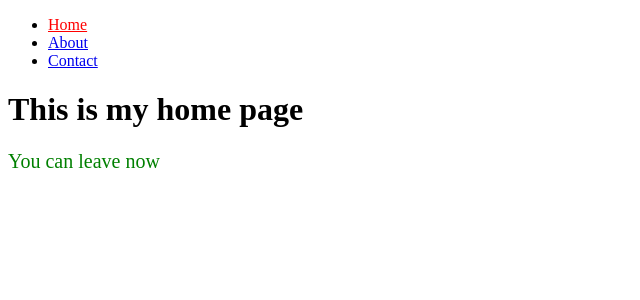
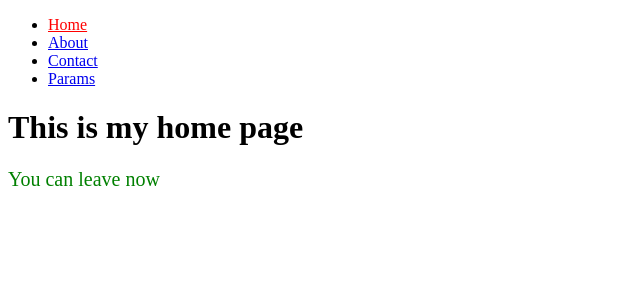
Before and after one commit to MiksMozuls/Flask, a Flask app: page /home in a window 1280 px wide. Shown: the top 300 px of the page, without its empty margins (0-640 px from the left). Run offline with Flask 2, Linux system fonts and the light colour scheme.

Commit message:
Added the params page

```diff
--- a/main.py
+++ b/main.py
@@ -1,4 +1,4 @@
-from flask import Flask,render_template
+from flask import Flask,render_template,request
 
 app = Flask(__name__)
 
@@ -17,8 +17,11 @@ def about():
 
 @app.route('/contact')
 def contact():
+  return render_template('contact.html',phone = 91169420666)
 
-  return render_template('contact.html',phone = 91169420666)
+@app.route('/params')
+def params():
+  return render_template('params.html',args = request.args.to_dict())
 
 if __name__ == "__main__":
   app.run(host = '0.0.0.0',port = 5211 , threaded = True , debug = True)
--- a/templates/layout.html
+++ b/templates/layout.html
@@ -22,6 +22,10 @@
                     class = "active"
                 {%endif%}
             ><a href = "/contact">Contact</a></li>
+            <li {% if active_page == "params"%}
+                    class = "active"
+                {%endif%}
+            ><a href = "/params">Params</a></li>
           </ul>
         </nav>
       </div>
```
Also changed, not shown: templates/params.html (added, +13 -0 lines).
